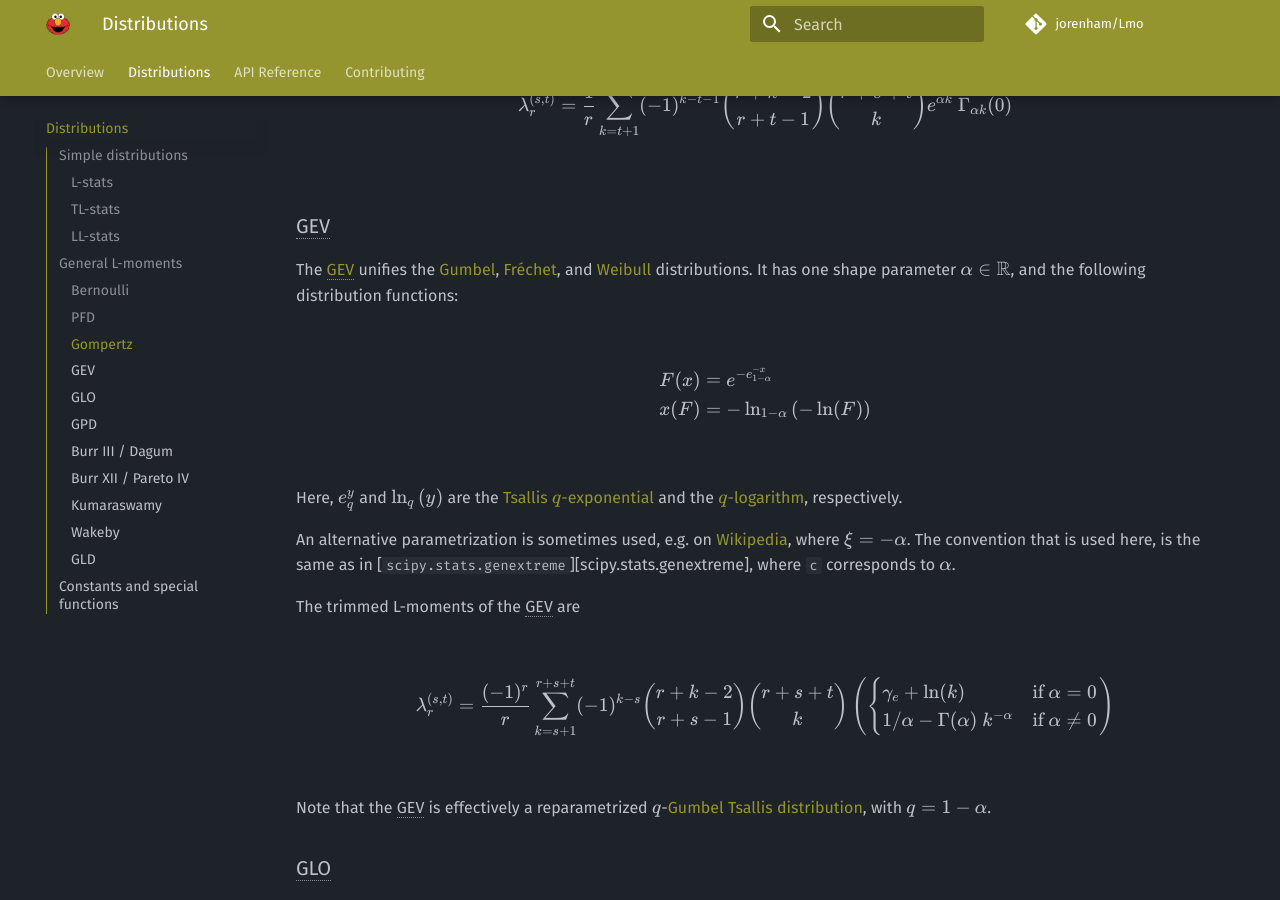
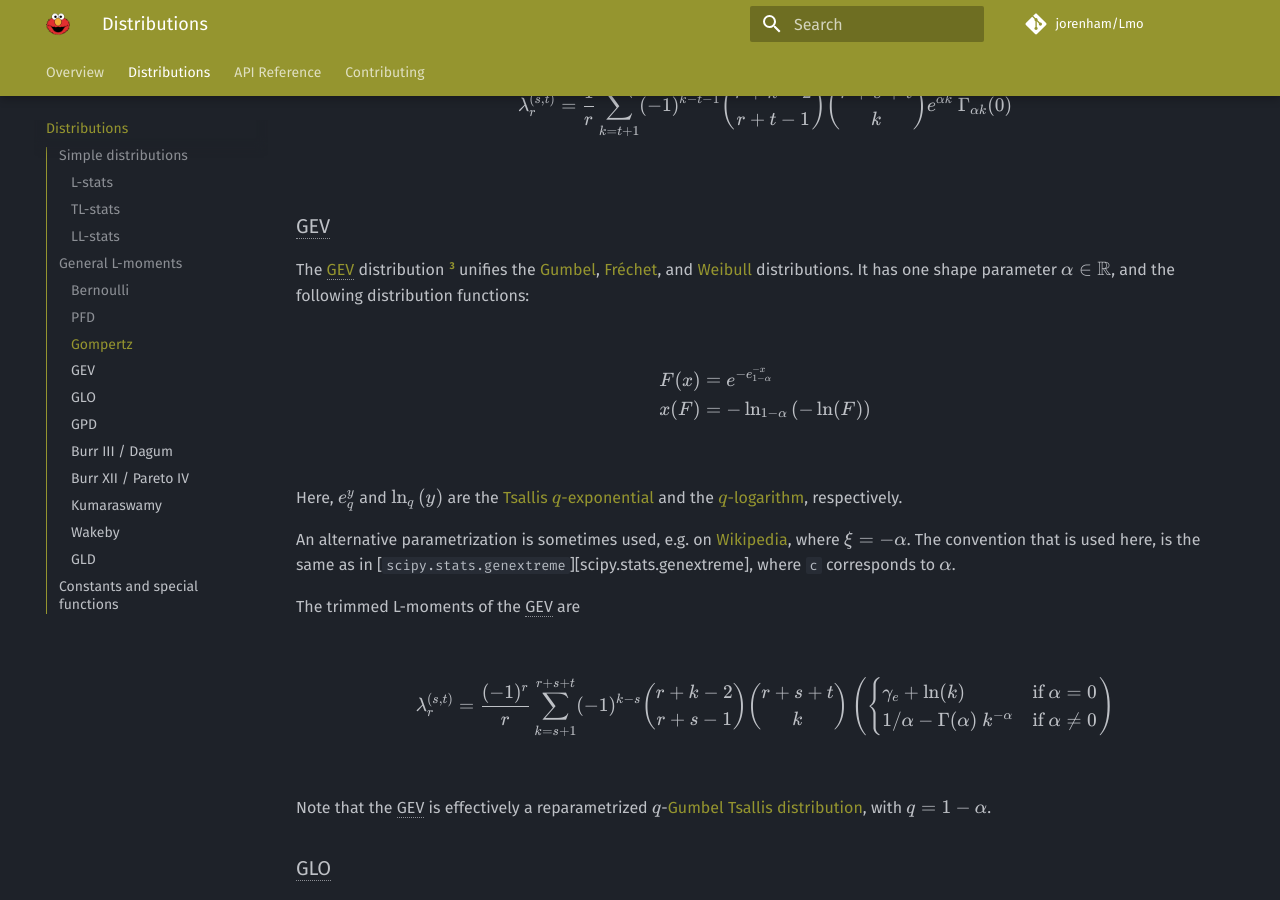
Before and after one commit to jorenham/Lmo, an MkDocs documentation site: the page built from docs/distributions.md, in a window 1280 px wide and 900 px high, scrolled down 5256 px. Built offline with MkDocs 1.6.1 and Material for MkDocs 9.7.7, drawn with Linux system fonts in a browser that asks for light colours; comment, search, counter and statistics services are not loaded.

Commit message:
fix markdownlint errors

```diff
--- a/docs/distributions.md
+++ b/docs/distributions.md
@@ -1,3 +1,4 @@
+<!-- markdownlint-disable MD051 MD052 -->
 # L-moments of common probability distributions
 
 This page lists theoretical L-moments of popular probability distributions.
@@ -772,7 +773,6 @@
 [^GOMP] with shape parameter \( \alpha > 0 \) and \( x \ge 0 \), has the
 following CDF and PPF:
 
-
 \[
 \begin{align*}
     F(x) &= 1 - e^{\alpha (1 - e^x)} \\
@@ -800,7 +800,8 @@
 
 ### GEV
 
-The [GEV](https://wikipedia.org/wiki/GEV_distribution) unifies the
+The [GEV](https://wikipedia.org/wiki/GEV_distribution) distribution [^GEV]
+unifies  the
 [Gumbel](https://wikipedia.org/wiki/Gumbel_distribution),
 [Fréchet](https://wikipedia.org/wiki/Fr%C3%A9chet_distribution),
 and [Weibull](https://wikipedia.org/wiki/Weibull_distribution) distributions.
@@ -1038,9 +1039,12 @@
 \end{align*}
 \]
 
-<img src="../gallery/burr12.svg" width="100%"
+<img
+    src="../gallery/burr12.svg"
+    width="100%"
     style="height: auto; aspect-ratio: 16/9;"
-    alt="Burr XII distribution PDF" />
+    alt="Burr XII distribution PDF"
+/>
 
 When \( \beta > 1 / \alpha \), the general \( r \)-th trimmed L-moment is:
 
@@ -1090,7 +1094,7 @@
 
 For [Kumaraswamy's distribution
 ](https://wikipedia.org/wiki/Kumaraswamy_distribution) [^KUM1] with parameters
-\( \alpha \in \mathbb{R}_{>0} \) and \( \beta \in \mathbb{R}_{>0} \),
+<!-- markdownlint-disable-line -->\( \alpha \in \mathbb{R}_{>0} \) and \( \beta \in \mathbb{R}_{>0} \),
 the general solution for the \( r \)th (untrimmed L-moment has been derived by
 M.C. Jones in 2009 [^KUM2]. Lmo has extended these results for the general
 trimmed L-moments.
@@ -1147,8 +1151,8 @@
 ### Wakeby
 
 The [*Wakeby distribution*](https://wikipedia.org/wiki/Wakeby_distribution)
-[^WAK] is quantile-based -- the CDF and PDF are not analytically expressible for the
-general case.
+[^WAK] is quantile-based -- the CDF and PDF are not analytically expressible
+for the general case.
 Without loss of generality, Lmo uses a 3-parameter "standardized"
 paremetrization, with shape parameters \( \beta,\ \delta,\ \phi \).
 
@@ -1331,6 +1335,7 @@
 
 and the arbitrarily-trimmed L-location is
 
+<!-- markdownlint-disable -->
 \[
 \tlmoment{s, t}{1}
     = -(1 + \phi) \mathfrak{L}_{1}^{(s)}(\beta)
@@ -1351,6 +1356,7 @@
         & \text{otherwise.}
 \end{cases}
 \]
+<!-- markdownlint-enable -->
 
 These equations look scarier that they actually are. To see why, take a look
 at the first 4 L-moment, with 4 styles of trimming:
@@ -1549,6 +1555,7 @@
     generating asymmetric random variables
 
 ## Constants and special functions
+<!-- markdownlint-disable MD051 MD052 -->
 
 An overview of the (non-obvious) mathematical notation of special functions
 and constants.
@@ -1807,7 +1814,6 @@
         <td>[`scipy.special.boxcox`][scipy.special.boxcox]</td>
     </tr>
 </table>
-
 
 *[STD]: Standard deviation
 *[MAD]: Median absolute deviation
```
